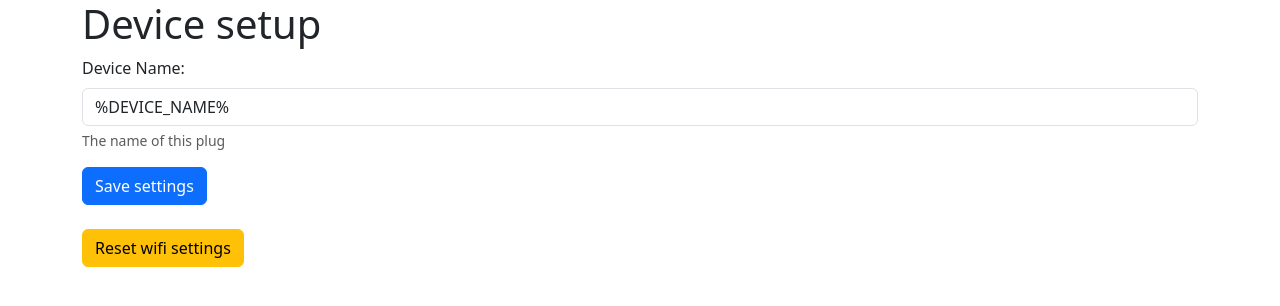
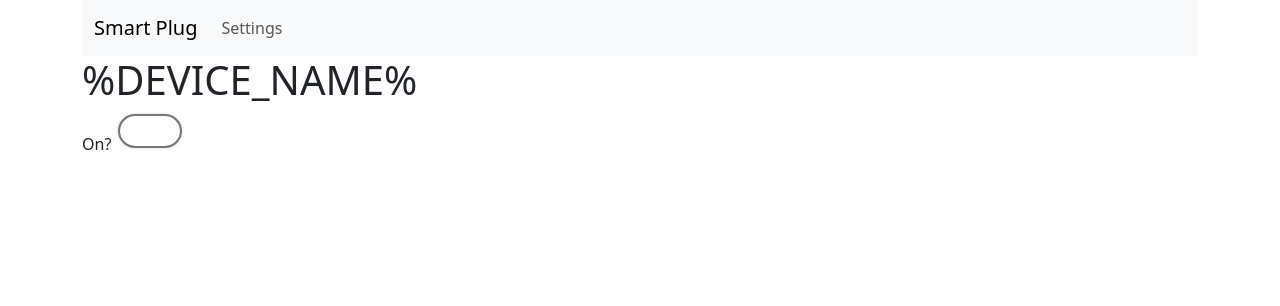
Before and after one commit to WilliamBZA/smartplugs, a plain HTML site: page main/data/index.html in a window 1280 px wide. Drawn offline with nearby package versions, Linux system fonts and the light colour scheme.

Commit message:
Add settings page

```diff
--- a/main/data/index.html
+++ b/main/data/index.html
@@ -5,77 +5,91 @@
   <meta name="viewport" content="width=device-width, initial-scale=1.0">
   <link href="https://cdn.jsdelivr.net/npm/bootstrap@5.3.0/dist/css/bootstrap.min.css" rel="stylesheet" integrity="sha384-9ndCyUaIbzAi2FUVXJi0CjmCapSmO7SnpJef0486qhLnuZ2cdeRhO02iuK6FUUVM" crossorigin="anonymous">
   <style>
-    li {
-      list-style-type:none;
+    .switch input
+    {
+      display: none;
+    }
+
+    .switch
+    {
+      display: inline-block;
+      width: 60px; /*=w*/
+      height: 30px; /*=h*/
+      margin: 4px;
+      transform: translateY(50%%);
+      position: relative;
+    }
+
+    .slider
+    {
+      position: absolute;
+      top: 0;
+      bottom: 0;
+      left: 0;
+      right: 0;
+      border-radius: 30px;
+      box-shadow: 0 0 0 2px #777, 0 0 4px #777;
+      cursor: pointer;
+      border: 4px solid transparent;
+      overflow: hidden;
+      transition: 0.2s;
+    }
+
+    .slider:before
+    {
+      position: absolute;
+      content: "";
+      width: 100%%;
+      height: 100%%;
+      background-color: #777;
+      border-radius: 30px;
+      transform: translateX(-30px); /*translateX(-(w-h))*/
+      transition: 0.2s;
+    }
+
+    input:checked + .slider:before
+    {
+      transform: translateX(30px); /*translateX(w-h)*/
+      background-color: limeGreen;
+    }
+
+    input:checked + .slider
+    {
+      box-shadow: 0 0 0 2px limeGreen, 0 0 8px limeGreen;
     }
   </style>
 </head>
 <body class="container">
+  <nav class="navbar navbar-expand-lg bg-body-tertiary">
+    <div class="container-fluid">
+      <a class="navbar-brand" href="index.html">Smart Plug</a>
+      <button class="navbar-toggler" type="button" data-bs-toggle="collapse" data-bs-target="#navbarSupportedContent" aria-controls="navbarSupportedContent" aria-expanded="false" aria-label="Toggle navigation">
+        <span class="navbar-toggler-icon"></span>
+      </button>
+      <div class="collapse navbar-collapse" id="navbarSupportedContent">
+        <ul class="navbar-nav me-auto mb-2 mb-lg-0">
+          <li class="nav-item">
+            <a class="nav-link" href="settings.html">Settings</a>
+          </li>
+        </ul>
+      </div>
+    </div>
+  </nav>
+
   <div class="">
-    <h1>Device setup</h1>
+    <h1>%DEVICE_NAME%</h1>
+
     <div>
-      <div class="mb-3">
-        <label for="devicename" class="form-label">Device Name:</label>
-        <input type="text" id="devicename" name="devicename" placeholder="Device name" value="%DEVICE_NAME%" onchange="checkValid()" onkeypress="checkValid()" onpaste="checkValid()" oninput="checkValid()" autocomplete="off"  class="form-control" aria-describedby="deviceNameHelp" />
-        <div id="deviceNameHelp" class="form-text">The name of this plug</div>
-      </div>
-      <div><button id="btnSave" type="submit" disabled="disabled" class="btn btn-primary">Save settings</button></div>
-      <br/>
-      <div><button class="btn btn-warning" data-bs-toggle="modal" data-bs-target="#confirmResetSettingsModal">Reset wifi settings</button></div>
+      <label>
+        On?
+        <div class="switch">
+          <input type="checkbox">
+          <span class="slider"></span>
+        </div>
+      </label>
     </div>
   </div>
 
-  <!-- Confirm reset settings Modal -->
-  <div class="modal fade" id="confirmResetSettingsModal" tabindex="-1" aria-labelledby="resetSettingsModalLabel" aria-hidden="true">
-    <div class="modal-dialog">
-      <div class="modal-content">
-        <div class="modal-header">
-          <h1 class="modal-title fs-5" id="resetSettingsModalLabel">Reset settings?</h1>
-          <button type="button" class="btn-close" data-bs-dismiss="modal" aria-label="Close"></button>
-        </div>
-        <div class="modal-body">
-          Are you sure you want to reset the device settings? You will need to reconfigure the device again.
-        </div>
-        <div class="modal-footer">
-          <button type="button" class="btn btn-secondary" data-bs-dismiss="modal">No</button>
-          <button type="button" id="btnReset" class="btn btn-primary" data-bs-dismiss="modal">Yes</button>
-        </div>
-      </div>
-    </div>
-  </div>
-
-  <script>
-    function checkValid() {
-      const devicename = document.getElementById("devicename");
-
-      if (devicename.value) {
-        devicename.value = devicename.value.replace(' ', '').substring(0, 32);
-      }
-
-      const btnSave = document.getElementById("btnSave");
-      btnSave.disabled = !(devicename.value);
-    }
-
-    checkValid();
-
-    const btnResetSettings = document.getElementById("btnReset");
-    btnResetSettings.addEventListener("click", async (event) => {
-      const request = await fetch("/api/resetsettings");
-    });
-
-    const btnSave = document.getElementById("btnSave");
-    btnSave.addEventListener("click", async (event) => {
-      const devicename = document.getElementById("devicename");
-
-      const saveRequest = await fetch("/api/savesettings", {
-        method: "POST",
-        contentType: "application/json",
-        body: JSON.stringify({
-          devicename: devicename.value
-        })
-      });
-    });
-  </script>
   <script src="https://cdn.jsdelivr.net/npm/bootstrap@5.3.0/dist/js/bootstrap.bundle.min.js" integrity="sha384-geWF76RCwLtnZ8qwWowPQNguL3RmwHVBC9FhGdlKrxdiJJigb/j/68SIy3Te4Bkz" crossorigin="anonymous"></script>
 </body>
 </html>
--- a/main/data/settings.json
+++ b/main/data/settings.json
@@ -1 +1 @@
-{"devicename": "DefaultDeviceName"}
+{"devicename": "UnknownDevice"}
```
Also changed, not shown: main/data/settings.html (added, +97 -0 lines), 1 other file.
